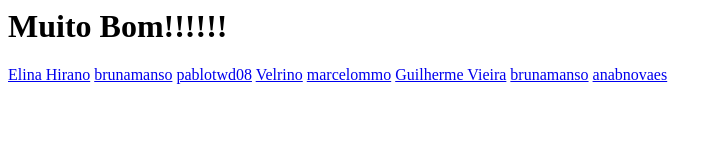
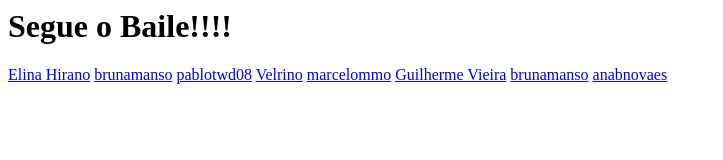
Before and after one commit to desbravando-git/desbravando-git.github.io, a plain HTML site: page index.html in a window 1280 px wide. Shown: the whole page, without its empty margins (0-723 px from the left). Drawn offline with Linux system fonts and the light colour scheme.

Commit message:
Segue o Baile

```diff
--- a/index.html
+++ b/index.html
@@ -1,4 +1,4 @@
-<h1>Muito Bom!!!!!!</h1>
+<h1>Segue o Baile!!!!</h1>
 
 <a href="https://economia.uol.com.br/noticias/bbc/2019/08/17/como-a-turbulencia-eleitoral-afetou-a-vida-dos-argentinos-e-aproximou-rivai.htm">Elina Hirano</a>
 
```
